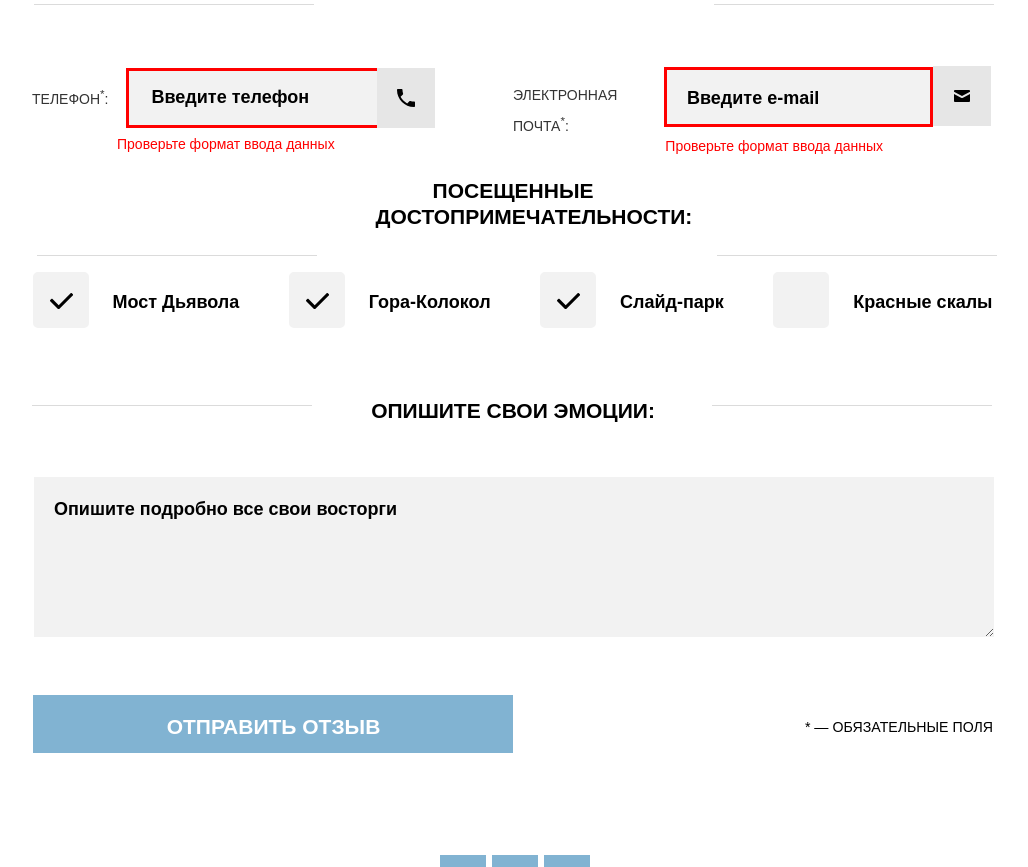
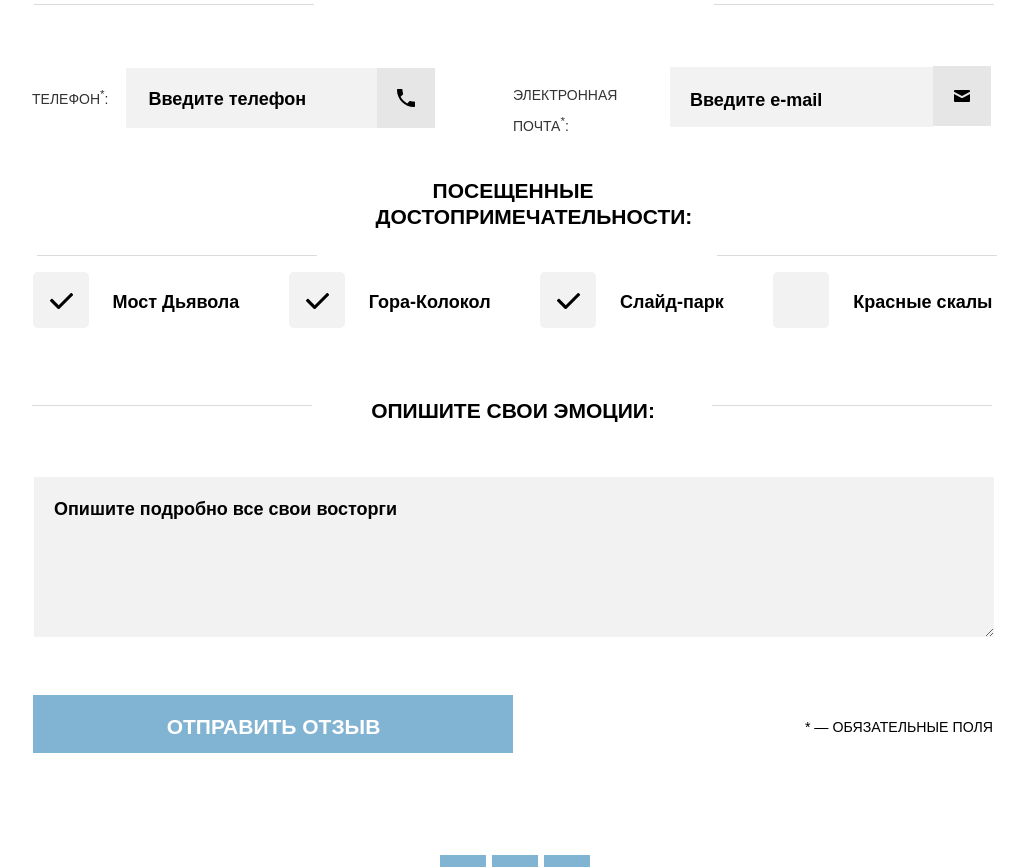
Before and after one commit to Kuznetsova94/1515035-sedona-21, a website: page source/form.html in a window 1280 px wide. Shown: the part 1140-2007 px from the top of the page, without its empty margins (127-1155 px from the left). Drawn offline with nearby package versions, Linux system fonts and the light colour scheme; files that its build step writes are made by us from their sources.

Commit message:
Исправление ошибок согласно комментариям

```diff
--- a/source/form.html
+++ b/source/form.html
@@ -77,11 +77,11 @@
             <ul class="form__list">
               <li class="form__item">
                 <label class="form__label form__label--name" for="name-field">Имя<sup>*</sup>:</label>
-                <input class="form__name" type="text" name="name" id="name-field" placeholder="Петр">
+                <input class="form__name" type="text" name="name" id="name-field" placeholder="Петр" required>
               </li>
               <li class="form__item">
                 <label class="form__label form__label--name" for="surname-field">Фамилия<sup>*</sup>:</label>
-                <input class="form__surname" type="text" name="surname" id="surname-field" placeholder="Иванов">
+                <input class="form__surname" type="text" name="surname" id="surname-field" placeholder="Иванов" required>
               </li>
               <li class="form__item">
                 <label class="form__label form__label--name" for="patronymic-field">Отчество:</label>
@@ -100,13 +100,11 @@
                   Телефон<sup>*</sup>:</label>
                 <input class="form__telephone" type="tel" name="telephone" id="telephone-field"
                   pattern="[0-9]{1}-[0-9]{3}-[0-9]{7}" placeholder="Введите телефон" required>
-                  <p class="form__error">Проверьте формат ввода данных</p>
               </li>
               <li class="form__item form__item--email">
                 <label class="form__label form__label--email" for="email-field">Электронная почта<sup>*</sup>:</label>
                 <input class="form__email" type="email" name="email" id="email-field" placeholder="Введите e-mail"
                 pattern="[a-z0-9._%+-]+@[a-z0-9.-]+\.[a-z]{2,}$" required>
-                <p class="form__error">Проверьте формат ввода данных</p>
               </li>
             </ul>
           </fieldset>
--- a/source/sass/blocks/form.scss
+++ b/source/sass/blocks/form.scss
@@ -1155,64 +1155,3 @@
     margin-top: 19px;
   }
 }
-
-//Форма ввода телефонного номера и электронной почты
-.form__telephone:invalid {
-  border: solid 3px $red;
-}
-
-.form__telephone:invalid + .form__error {
-  display: inline;
-  color: $red;
-}
-
-@media (min-width: $desktop-width) {
-  .form__telephone:invalid {
-    position: relative;
-    padding-bottom: 5px;
-  }
-
-  .form__telephone:invalid + .form__error {
-    position: absolute;
-    top: 60px;
-    left: 83px;
-  }
-}
-
-.form__telephone:valid + .form__error {
-  display: none;
-}
-
-.form__email:invalid {
-  border: solid 3px $red;
-}
-
-.form__email:invalid + .form__error {
-  display: inline;
-  color: $red;
-}
-
-.form__email:valid + .form__error {
-  display: none;
-}
-
-@media (min-width: $desktop-width) {
-  .form__email:invalid {
-    position: relative;
-    padding-bottom: 5px;
-  }
-
-  .form__email:invalid + .form__error {
-    position: absolute;
-    top: 60px;
-    right: 108px;
-  }
-}
-
-.form__telephone:valid {
-  border: solid 3px $green;
-}
-
-.form__email:valid {
-  border: solid 3px $green;
-}
```
Also changed, not shown: build/css/style.min.css, build/form.html, 1 other file.
